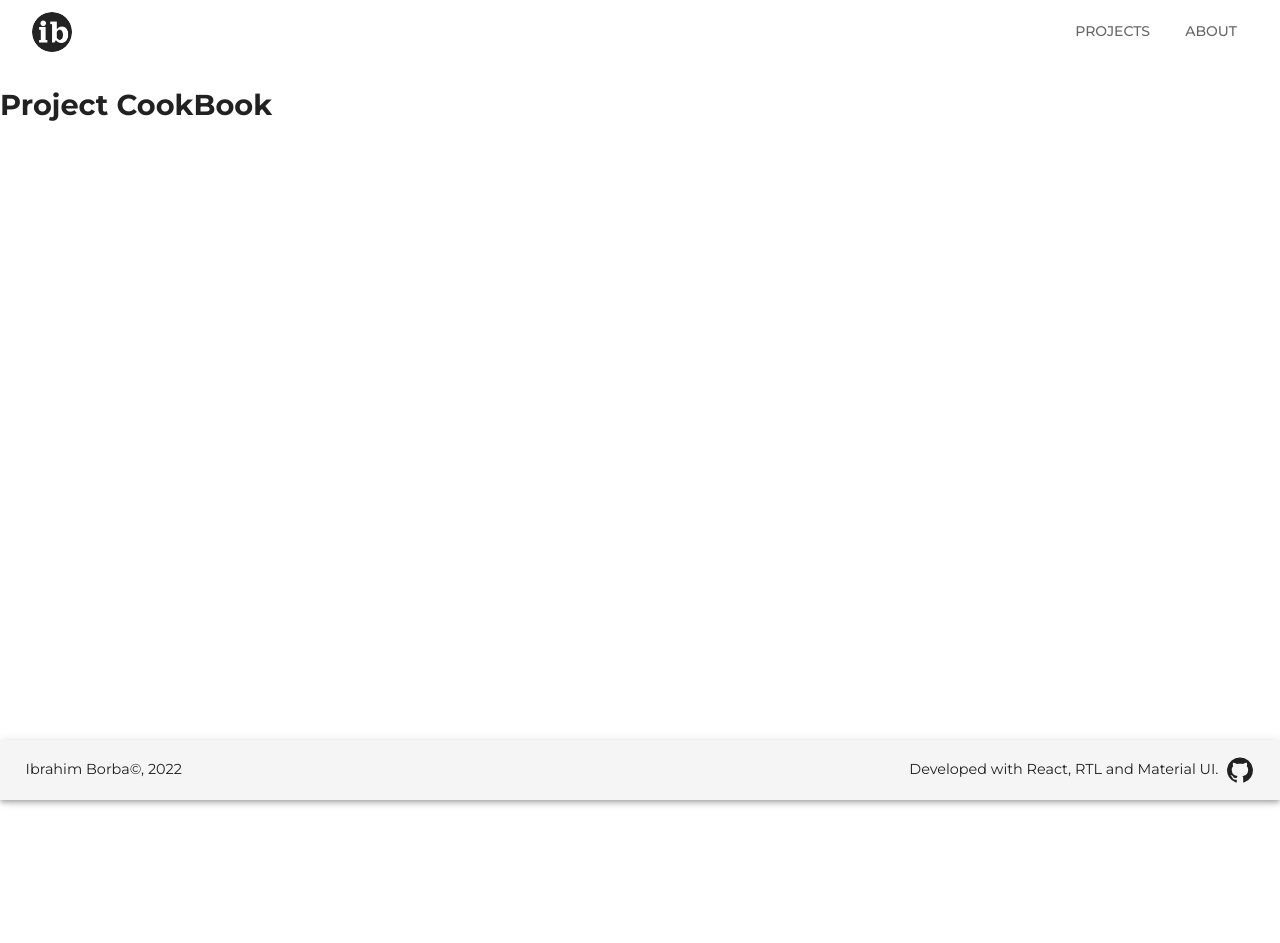
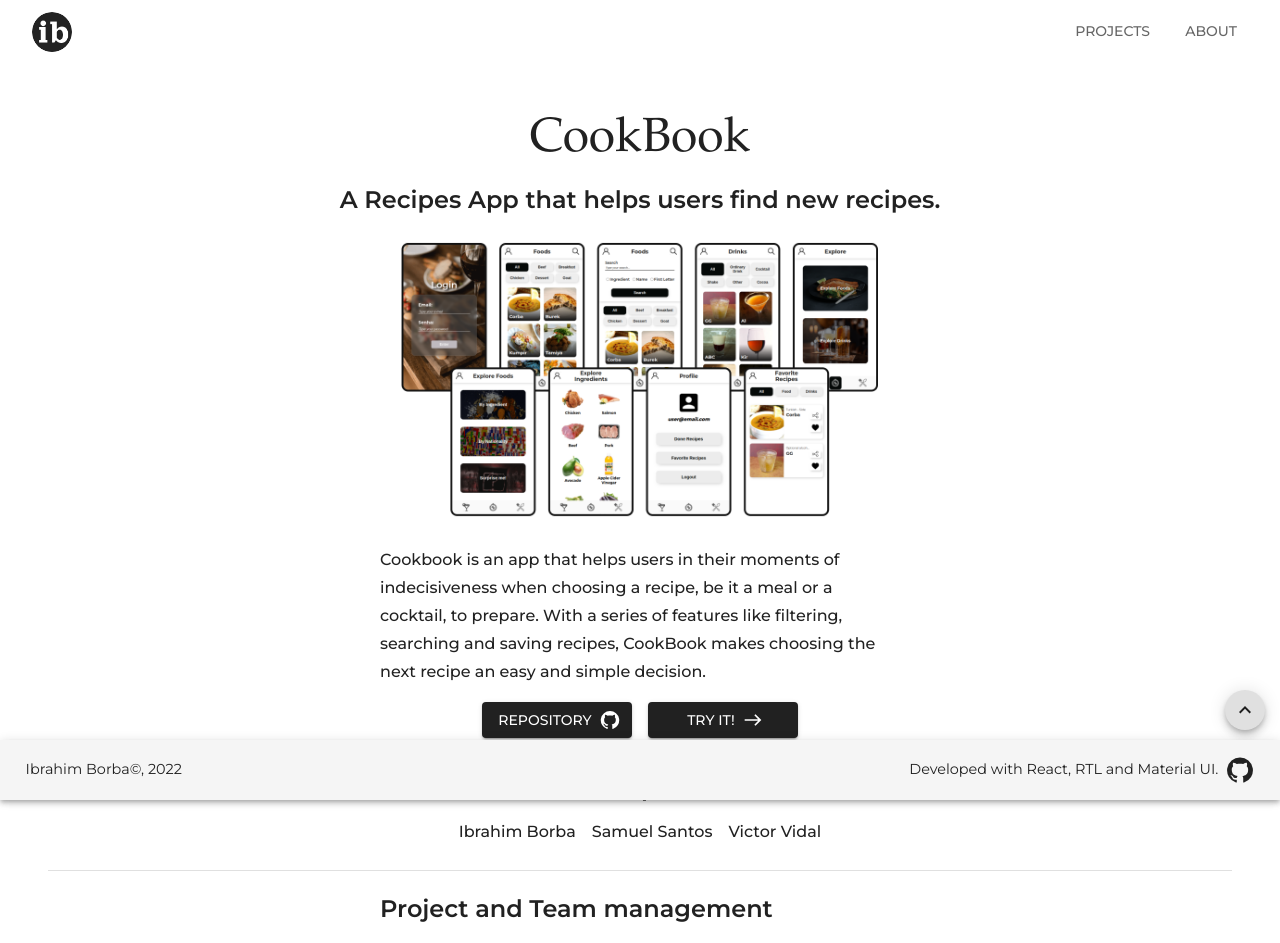
Before and after one commit to ibrahimborba/my-portfolio, a React (Create React App) app: page /project/CookBook in a window 1280 px wide. Shown: the top 943 px of the page. Before the commit the page ends 800 px from the top, so only its background shows below. Built offline with nearby package versions, Linux system fonts and the light colour scheme; a web font is replaced by a local one.

Commit message:
feat: add CookBook project Details

```diff
--- a/src/context/data/projectsEN.js
+++ b/src/context/data/projectsEN.js
@@ -3,12 +3,34 @@ import coverCookBook from '../../images/projects/CookBook/cover.png';
 const projects = [
   {
     title: 'CookBook',
-    subtitle: 'A Recipes App that helps its users to find new recipes.',
+    subtitle: 'A Recipes App that helps users find new recipes.',
     image: coverCookBook,
     urlDetail: '/project/CookBook',
     urlGitHub: 'https://github.com/ibrahimborba/recipes-app-cookbook',
+    urlGitHubCTA: 'Repository',
     urlDeploy: 'https://cookbook-recipes-app.web.app/',
-    technologies: 'React, Redux, Testing Library, Styled Components',
+    urlDeployCTA: 'Try it!',
+    technologiesTitle: 'Development',
+    technologies: 'React, Redux, Testing Library, Styled Components, Scrum',
+    introductionText: 'Cookbook is an app that helps users in their moments of indecisiveness when choosing a recipe, be it a meal or a cocktail, to prepare. With a series of features like filtering, searching and saving recipes, CookBook makes choosing the next recipe an easy and simple decision.',
+    team: {
+      memberOne: 'Samuel Santos',
+      memberOneLikedIn: 'https://www.linkedin.com/in/samuel-a-santos/',
+      memberTwo: 'Victor Vidal',
+      memberTwoLikedIn: 'https://www.linkedin.com/in/victor-vidal-web-dev/',
+    },
+    development: [
+      {
+        title: 'Project and Team management',
+        subtitle: 'Agile Methodologies, Scrum and Kanban',
+        text1: 'We used Kanban to organize, assign and follow tasks progress across the development process. While Scrum was used to define technologies and communication channels (Planning). Update team on task status, assess any obstacles and use pair programming if necessary, and assign new tasks to avaiable members (Dailies). Check the overall project process by the end of it, rise strenghts and possible improvements (Retrospective).',
+      },
+      {
+        title: 'Technologies',
+        subtitle: 'React, Redux, Testing Library and Styled Components',
+        text1: 'React was used for app componentization, which allowed to reuse code and cut conflicts. Redux was used for State Management, since there were multiple people working, kinds of information and pages. Testing Library was used to test and guarantee code quality. And Styled Components was used to style the app, since the whole app was already being developed using components.',
+      },
+    ],
   },
 ];
 
--- a/src/pages/Home/Home.jsx
+++ b/src/pages/Home/Home.jsx
@@ -41,7 +41,7 @@ function Home() {
             }}
           />
           <Box sx={{ p: { md: 6, sm: 2, xs: 0 } }}>
-            <Typography variant="subtitle1" gutterBottom sx={{ maxWidth: '520px', mb: 3 }}>
+            <Typography variant="subtitle2" gutterBottom sx={{ maxWidth: '520px', mb: 3 }}>
               {home.intro}
             </Typography>
             <Typography variant="h1">
--- a/src/pages/NotFound/NotFound.jsx
+++ b/src/pages/NotFound/NotFound.jsx
@@ -17,7 +17,6 @@ function NotFound() {
       sx={{
         p: 5,
         height: '100vh',
-        marginBottom: { md: '50px', xs: '100px' },
         justifyContent: { md: 'center', xs: 'end' },
         backgroundImage: { md: 'none', xs: `url(${notfound})` },
         backgroundSize: 'contain',
--- a/src/pages/ProjectDetails/ProjectDetails.jsx
+++ b/src/pages/ProjectDetails/ProjectDetails.jsx
@@ -1,15 +1,122 @@
-import React from 'react';
+import React, { useContext } from 'react';
 import { useParams } from 'react-router-dom';
+import Button from '@mui/material/Button';
+import CardMedia from '@mui/material/CardMedia';
+import Divider from '@mui/material/Divider';
+import Link from '@mui/material/Link';
+import Stack from '@mui/material/Stack';
+import Typography from '@mui/material/Typography';
+import GitHubIcon from '@mui/icons-material/GitHub';
+import EastIcon from '@mui/icons-material/East';
 import { Header } from '../../components/Header';
 import { Footer } from '../../components/Footer';
+import { ScrollToTop } from '../../components/ScrollToTop';
+import { ContentContext } from '../../context/ContentContext';
 
 function ProjectDetails() {
+  const { projects } = useContext(ContentContext);
   const { id } = useParams();
+  const project = projects.find((currProject) => currProject.title === id);
 
   return (
     <>
       <Header />
-      <h1>{`Project ${id}`}</h1>
+      <Stack
+        divider={<Divider flexItem />}
+        p={6}
+        spacing={3}
+        justifyContent="center"
+        alignItems="center"
+        marginBottom={{ md: '50px', xs: '100px' }}
+      >
+        <Stack spacing={2} justifyContent="center" alignItems="center">
+          <Typography gutterBottom variant="h2">
+            {project.title}
+          </Typography>
+          <Typography gutterBottom variant="h3">
+            {project.subtitle}
+          </Typography>
+          <CardMedia
+            component="img"
+            image={project.image}
+            alt={project.title}
+            sx={{ width: { xs: 250, sm: 500 }, height: { xs: 150, sm: 300 } }}
+          />
+          <Typography variant="subtitle1" gutterBottom sx={{ maxWidth: '520px', mb: 3 }}>
+            {project.introductionText}
+          </Typography>
+          <Stack direction="row" spacing={2} paddingBottom="20px">
+            <Button
+              variant="contained"
+              size="medium"
+              color="primary"
+              href={project.urlGitHub}
+              target="_blank"
+              endIcon={<GitHubIcon />}
+              sx={{ width: '150px' }}
+            >
+              {project.urlGitHubCTA}
+            </Button>
+            <Button
+              variant="contained"
+              size="medium"
+              color="primary"
+              href={project.urlDeploy}
+              target="_blank"
+              endIcon={<EastIcon />}
+              sx={{ width: '150px' }}
+            >
+              {project.urlDeployCTA}
+            </Button>
+          </Stack>
+          <Typography variant="h3">
+            {project.technologiesTitle}
+          </Typography>
+          <Stack direction={{ xs: 'column', sm: 'row' }} spacing={2} m={0}>
+            <Link
+              variant="subtitle1"
+              href="https://www.linkedin.com/in/ibrahimborba/"
+              target="_blank"
+              sx={{ textDecoration: 'none' }}
+            >
+              Ibrahim Borba
+            </Link>
+            <Link
+              variant="subtitle1"
+              href={project.team.memberOneLikedIn}
+              target="_blank"
+              sx={{ textDecoration: 'none' }}
+            >
+              {project.team.memberOne}
+            </Link>
+            <Link
+              variant="subtitle1"
+              href={project.team.memberTwoLikedIn}
+              target="_blank"
+              sx={{ textDecoration: 'none' }}
+            >
+              {project.team.memberTwo}
+            </Link>
+          </Stack>
+        </Stack>
+        {
+          project.development.map((development) => (
+            <Stack spacing={2} justifyContent="center" maxWidth="520px" key={development.title}>
+              <Typography variant="h3">
+                {development.title}
+              </Typography>
+              <Typography gutterBottom variant="subtitle2" component="h4">
+                {development.subtitle}
+              </Typography>
+              <Typography gutterBottom variant="subtitle1" component="h5">
+                {development.text1}
+              </Typography>
+            </Stack>
+          ))
+        }
+
+      </Stack>
+      <ScrollToTop />
       <Footer />
     </>
   );
--- a/src/styles/GlobalTheme.js
+++ b/src/styles/GlobalTheme.js
@@ -38,6 +38,11 @@ const GlobalTheme = createTheme({
       ].join(','),
     },
 
+    h3: {
+      fontSize: '1.5rem',
+      fontWeight: '600',
+    },
+
     h5: {
       fontSize: '2rem',
       fontFamily: [
@@ -49,7 +54,7 @@ const GlobalTheme = createTheme({
 
     subtitle1: {
       fontSize: '1rem',
-      fontWeight: '600',
+      fontWeight: '500',
     },
 
     subtitle2: {
```
Also changed, not shown: src/images/projects/CookBook/cover.png.
